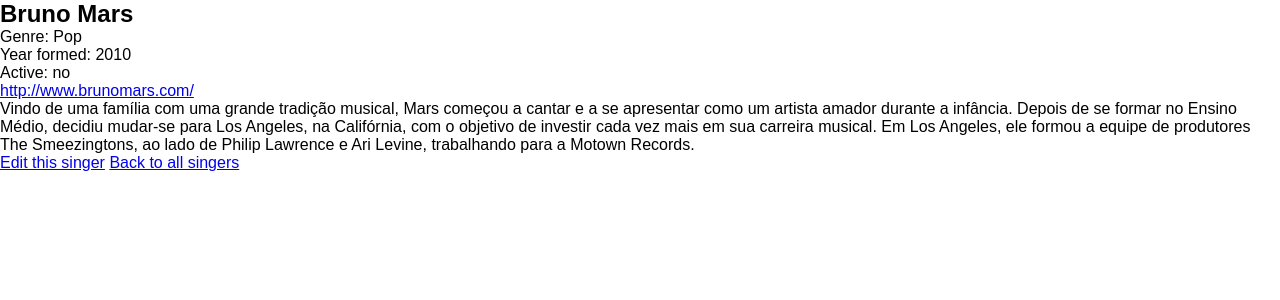
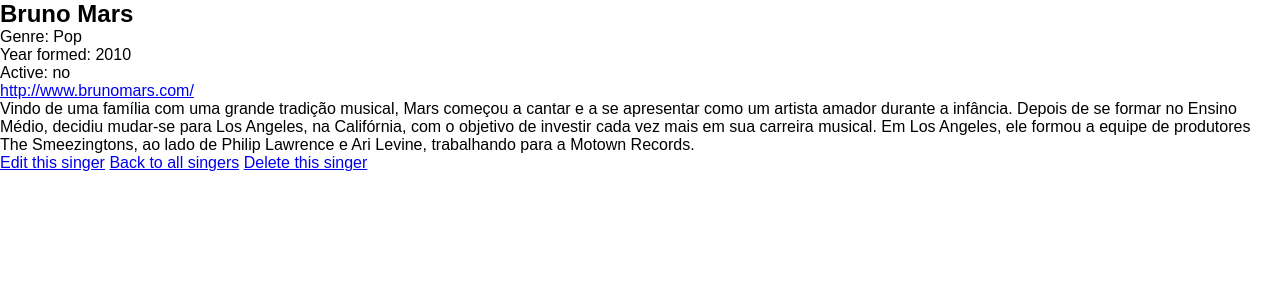
Before and after one commit to Rodrigo-Antonio-Silva/OpenClassJango, a Django app: page /singer/1/ in a window 1280 px wide. Shown: the part 18-318 px from the top of the page. Run offline with Django 5.2, Linux system fonts and the light colour scheme; data comes from the database, SQL or seed files in the repository; both versions use the stored data as it was after the commit.

Commit message:
ações de delete no db

```diff
--- a/merchex/listings/templates/listings/music_detail.html
+++ b/merchex/listings/templates/listings/music_detail.html
@@ -19,4 +19,6 @@
 
 <a href="{% url 'music-list' %}">Back to all musics</a>
 
+<a href="{% url 'music-delete' music.id %}">Delete this music</a>
+
 {% endblock %}
--- a/merchex/listings/templates/listings/singer_detail.html
+++ b/merchex/listings/templates/listings/singer_detail.html
@@ -19,4 +19,6 @@
 
 <a href="{% url 'singer-list' %}">Back to all singers</a>
 
+<a href="{% url 'singer-delete' singer.id %}">Delete this singer</a>
+
 {% endblock %}
--- a/merchex/listings/views.py
+++ b/merchex/listings/views.py
@@ -125,3 +125,25 @@
     return render(request,
                   'listings/singer_change.html',
                   {'form2': form2})
+
+
+def music_delete(request, id):
+    music = Band.objects.get(id=id)
+    if request.method == 'POST':
+        music.delete()
+        return redirect('music-list')
+
+    return render(request,
+                  'listings/music_delete.html',
+                  {'music': music})
+
+
+def singer_delete(request, id):
+    singer = Singers.objects.get(id=id)
+    if request.method == 'POST':
+        singer.delete()
+        return redirect('singer-list'
+                        )
+    return render(request,
+                  'listings/singer_delete.html',
+                  {'singer': singer})
--- a/merchex/merchex/urls.py
+++ b/merchex/merchex/urls.py
@@ -24,6 +24,7 @@
     path('music/<int:id>/', views.music_detail, name='music-detail'),
     path('music/add/', views.music_create, name='music-create'),
     path('music/<int:id>/change/', views.music_change, name='music-change'),
+    path('music/<int:id>/delete/', views.music_delete, name='music-delete'),
     path('about-us/', views.about, name='about'),
     path('contact-us/', views.contact, name='contact'),
     path('top6musics/', views.top6Musicas_list),
@@ -31,5 +32,6 @@
     path('singer/<int:id>/', views.singer_detail, name='singer-detail'),
     path('singer/add/', views.singer_create, name='singer-create'),
     path('singer/<int:id>/change/', views.singer_change, name='singer-change'),
+    path('singer/<int:id>/delete', views.singer_delete, name='singer-delete'),
     path('contact-us/email-sent/', views.emailsent, name='email-sent'),
 ]
```
Also changed, not shown: merchex/listings/templates/listings/music_delete.html (added, +14 -0 lines), merchex/listings/templates/listings/singer_delete.html (added, +14 -0 lines), merchex/db.sqlite3.
